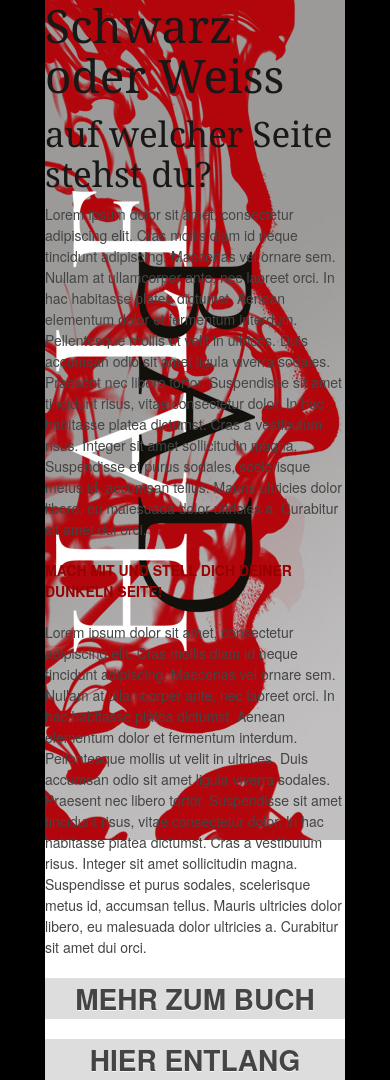
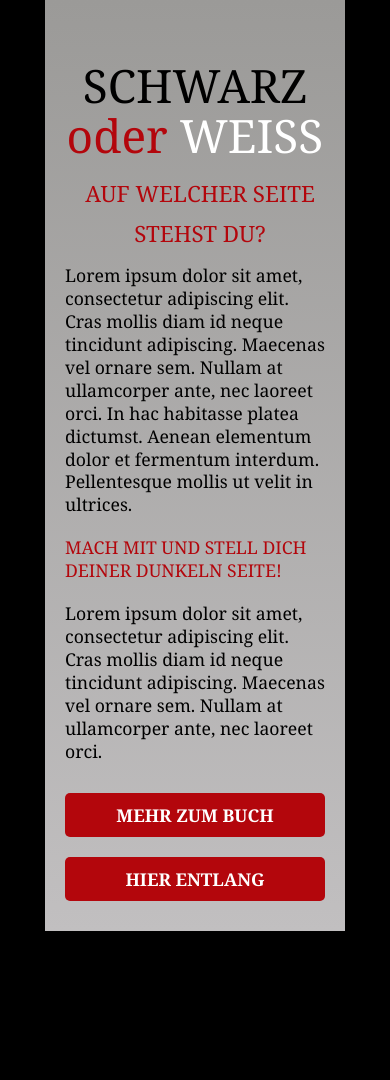
Before and after one commit to norsin/halfbad, a PHP site: page / in a window 390 px wide. After the commit the page ends 931 px from the top, so only its background shows below. Run offline with PHP 8.4, Linux system fonts and the light colour scheme.

Commit message:
#8561: [HALF BAD] responsive programming - homepage on all resolutions

```diff
--- a/home.php
+++ b/home.php
@@ -1,12 +1,12 @@
-<div class="contentWrapper eleven columns offset-by-four">
+<div class="contentWrapper eight columns offset-by-six">
 	<div class="content">
-		<p>Lorem ipsum dolor sit amet, consectetur adipiscing elit. Cras mollis diam id neque tincidunt adipiscing. Maecenas vel ornare sem. Nullam at ullamcorper ante, nec laoreet orci. In hac habitasse platea dictumst. Aenean elementum dolor et fermentum interdum. Pellentesque mollis ut velit in ultrices. Duis accumsan odio sit amet ligula viverra sodales. Praesent nec libero tortor. Suspendisse sit amet tincidunt risus, vitae consectetur dolor. In hac habitasse platea dictumst. Cras a vestibulum risus. Integer sit amet sollicitudin magna. Suspendisse et purus sodales, scelerisque metus id, accumsan tellus. Mauris ultricies dolor libero, eu malesuada dolor ultricies a. Curabitur sit amet dui orci.</p>
+		<p>Lorem ipsum dolor sit amet, consectetur adipiscing elit. Cras mollis diam id neque tincidunt adipiscing. Maecenas vel ornare sem. Nullam at ullamcorper ante, nec laoreet orci. In hac habitasse platea dictumst. Aenean elementum dolor et fermentum interdum. Pellentesque mollis ut velit in ultrices.</p>
 		<p class="highlight">Mach mit und stell dich deiner dunkeln Seite!</p>
-		<p>Lorem ipsum dolor sit amet, consectetur adipiscing elit. Cras mollis diam id neque tincidunt adipiscing. Maecenas vel ornare sem. Nullam at ullamcorper ante, nec laoreet orci. In hac habitasse platea dictumst. Aenean elementum dolor et fermentum interdum. Pellentesque mollis ut velit in ultrices. Duis accumsan odio sit amet ligula viverra sodales. Praesent nec libero tortor. Suspendisse sit amet tincidunt risus, vitae consectetur dolor. In hac habitasse platea dictumst. Cras a vestibulum risus. Integer sit amet sollicitudin magna. Suspendisse et purus sodales, scelerisque metus id, accumsan tellus. Mauris ultricies dolor libero, eu malesuada dolor ultricies a. Curabitur sit amet dui orci.</p>
+		<p>Lorem ipsum dolor sit amet, consectetur adipiscing elit. Cras mollis diam id neque tincidunt adipiscing. Maecenas vel ornare sem. Nullam at ullamcorper ante, nec laoreet orci.</p>
 		<form class="appNavigator" method="post" action="<?php echo $_SERVER['PHP_SELF'];?>">
 			<input type="hidden" name="backTo" value="home" />
 			<button class="mehrZumBuch button" name="currentPage" value="book"><span class="btnLabel">mehr zum Buch</span></button>
-			<button class="startGame button forward eight columns" name="currentPage" value="quiz"><span class="btnLabel">hier entlang</span></span>
+			<button class="startGame button" name="currentPage" value="quiz"><span class="btnLabel">hier entlang</span></span>
 		</form>
 	</div>
 </div>
--- a/index.php
+++ b/index.php
@@ -70,10 +70,10 @@
 ================================================== -->
 
 	<div class="container">
-		<div class="heading eleven columns offset-by-four">
+		<div class="heading eight offset-by-six">
 			<img src="images/homeTitle.png" class="headerImg" alt="Schwarz oder Weiss - auf welcher Seite stehst du?" />
-			<h1 class="header">Schwarz oder Weiss</h1>
-			<h2 class="header">auf welcher Seite stehst du?</h2>
+			<h1 class="header"><span class="schwarz">Schwarz</span> <span class="oder">oder</span> <span class="weiss">Weiss</span></h1>
+			<h2 class="header highlight">auf welcher Seite stehst du?</h2>
 		</div>
                 <?php if(isset($_SESSION['currentPage'])) {
                     include $_SESSION['currentPage'] . ".php";
--- a/stylesheets/layout.css
+++ b/stylesheets/layout.css
@@ -20,8 +20,7 @@
 
 .highlight {
 	text-transform: uppercase;
-	color: #900;
-	font-weight: bolder;
+	color: #B3060C;
 }
 
 .button {
@@ -29,14 +28,6 @@
 	text-transform: uppercase;
 	font-size: 2em;
 	border: 0px !important;
-}
-
-.button.backward {
-	background: url(../images/backwardBtn.png) left center no-repeat;
-}
-
-.button.forward {
-	background: url(../images/forwardBtn.png) right center no-repeat;
 }
 
 .modalWindow {
@@ -78,6 +69,10 @@
 
 .container {
 	background: #fff;
+	font-family: "Georgia", "Times New Roman", serif;
+	color: #000;
+	min-height: 780px;
+	padding-top: 60px;
 }
 
 .heading {
@@ -89,11 +84,17 @@
 }
 
 .headerImg {
-	width: 100%;
+	margin-left: -20px;
 }
 
-.header {
+h1.header {
 	display: none;
+}
+
+h2.header {
+	font-size: 1.6em;
+	margin-left: 10px;
+	text-transform: uppercase;
 }
 
 
@@ -101,6 +102,8 @@
 }
 
 .content {
+	font-size: 1.4em;
+	line-height: 1.3em;
 }
 
 .footer {
@@ -118,20 +121,39 @@
 
 .mehrZumBuch {
 	position: absolute;
-top: 120px;
+	top: 170px;
 	right: 0;
 	width: 100px;
 	height: 100px;
-background: url(../images/mehrZumBuch.png) left top no-repeat;
 	padding: 0;
-border-radius: 50px;
 	border: 0px;
+	background: none;
 }
 
 .mehrZumBuch:hover {
-background: url(../images/mehrZumBuch_hover.png) left top no-repeat;}
+	background: none;
+}
 
 .mehrZumBuch .btnLabel {
+	display: none;
+}
+
+.startGame {
+	width: 450px;
+	height: 40px;
+	padding: 0;
+	margin: 0;
+	background: url(../images/button_hierentlang.png) 0px -40px no-repeat;
+	margin-left: -60px;
+	margin-top: 20px;
+}
+
+.startGame:hover {
+	background: url(../images/button_hierentlang.png) 0px -100px no-repeat;
+}
+
+
+.startGame .btnLabel {
 	display: none;
 }
 
@@ -290,6 +317,7 @@
 		text-align: center;
 		top: 0;
 		left: 0;
+		font-family: "Georgia", "Times New Roman", serif;
 		border-radius: 0px;
 	}
 
@@ -319,6 +391,50 @@
 
 	/* Mobile Portrait Size to Mobile Landscape Size (devices and browsers) */
 	@media only screen and (max-width: 479px) {
+
+		.container {
+			background: #9b9a98 !important; /* Old browsers */
+			background: -moz-linear-gradient(top,  #9b9a98 0%, #c1bfc0 100%) !important; /* FF3.6+ */
+			background: -webkit-gradient(linear, left top, left bottom, color-stop(0%,#9b9a98), color-stop(100%,#c1bfc0)) !important; /* Chrome,Safari4+ */
+			background: -webkit-linear-gradient(top,  #9b9a98 0%,#c1bfc0 100%) !important; /* Chrome10+,Safari5.1+ */
+			background: -o-linear-gradient(top,  #9b9a98 0%,#c1bfc0 100%) !important; /* Opera 11.10+ */
+			background: -ms-linear-gradient(top,  #9b9a98 0%,#c1bfc0 100%) !important; /* IE10+ */
+			background: linear-gradient(to bottom,  #9b9a98 0%,#c1bfc0 100%) !important; /* W3C */
+			filter: progid:DXImageTransform.Microsoft.gradient( startColorstr='#9b9a98', endColorstr='#c1bfc0',GradientType=0 ) !important; /* IE6-9 */
+		}
+
+		.contentWrapper {
+			width: 260px !important;
+			margin: 0px 20px !important;
+			font-size: 0.9em !important;
+		}
+
+		.button {
+			font-size: 1em;
+			margin: 10px 0px;
+			background: #B3060C !important;
+			color: #fff;
+			text-shadow: none;
+			padding: 10px 0px;
+			border-radius: 5px;
+		}
+
+		.button:hover {
+			color: #fff;
+			text-decoration: underline;
+		}
+
+		.heading {text-align: center;}
+
+		.heading .schwarz {
+			text-transform: uppercase;
+			color: #000;
+			width: 100%;
+			float: left;
+			clear: both;
+		}
+		.heading .oder {color: #B3060C;}
+		.heading .weiss {text-transform: uppercase; color: #fff}
 
 		.page-quiz .newboxes {min-height: 650px; padding: 30px 20px;}
 
```
Also changed, not shown: other parts of stylesheets/layout.css (+50 -1 lines), images/homeTitle.png. Lines whose indentation alone changed are shown as unchanged.
